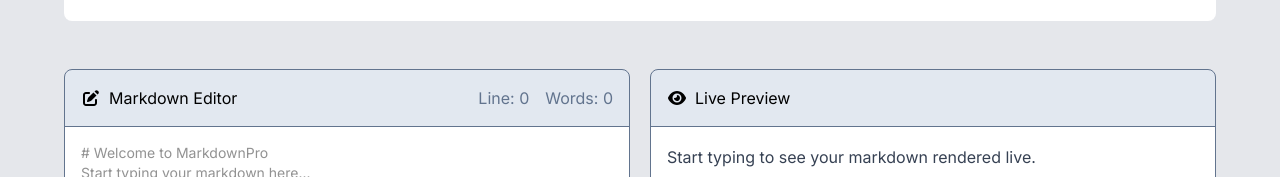
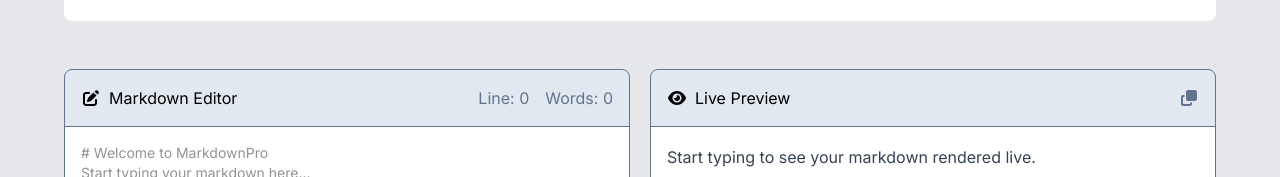
Before and after one commit to opeyemi-code/MarkDown-Previewer, a React (Vite) app: page / in a window 1280 px wide. Shown: the part 223-400 px from the top of the page. Built offline with nearby package versions, Linux system fonts and the light colour scheme.

Commit message:
feat: add copy functionality to the LivePreview component

```diff
--- a/src/components/LivePreview.tsx
+++ b/src/components/LivePreview.tsx
@@ -1,6 +1,6 @@
-import { faEye } from "@fortawesome/free-solid-svg-icons";
+import { faClone, faCheck, faEye } from "@fortawesome/free-solid-svg-icons";
 import { FontAwesomeIcon } from "@fortawesome/react-fontawesome";
-import React, { useContext } from "react";
+import React, { useContext, useState } from "react";
 import DataContext from "../context/DataContext.js";
 // import ReactMarkdown from "react-markdown";
 
@@ -11,17 +11,37 @@
 
 export default function LivePreview() {
   const { inputValue } = useContext(DataContext);
+  const [isCopied, setIsCopied] = useState<boolean>(false);
+
+  function copyText(e) {
+    e.preventDefault;
+    if (!inputValue) return;
+
+    navigator.clipboard.writeText(inputValue);
+    setIsCopied(!isCopied);
+
+    setTimeout(() => setIsCopied(false), 2000);
+  }
 
   return (
     <article
-      className="bg-[#e2e8f0] border border-slate-500 rounded-lg h-[500px] lg:w-1/2 flex flex-col"
+      className="bg-[#e2e8f0] border border-slate-500 rounded-lg h-125 lg:w-1/2 flex flex-col"
       aria-labelledby="live-preview-title"
       role="region"
     >
       {/* Header for the preview section */}
-      <header className="border-b border-slate-500 flex items-center gap-2 p-4">
+      <header className="border-b border-slate-500 flex items-center gap-2 p-4 relative">
         <FontAwesomeIcon icon={faEye} aria-hidden="true" />
         <h2>Live Preview</h2>
+        <button className="absolute right-3" onClick={copyText}>
+          <FontAwesomeIcon
+            icon={!isCopied ? faClone : faCheck}
+            className={`text-slate-500 transition duration-500`}
+          />
+          <small className="ml-1 text-slate-500" aria-label="Copy">{`${
+            !isCopied ? "" : "Copied"
+          }`}</small>
+        </button>
       </header>
       {/* Markdown render area */}
       <section
```
